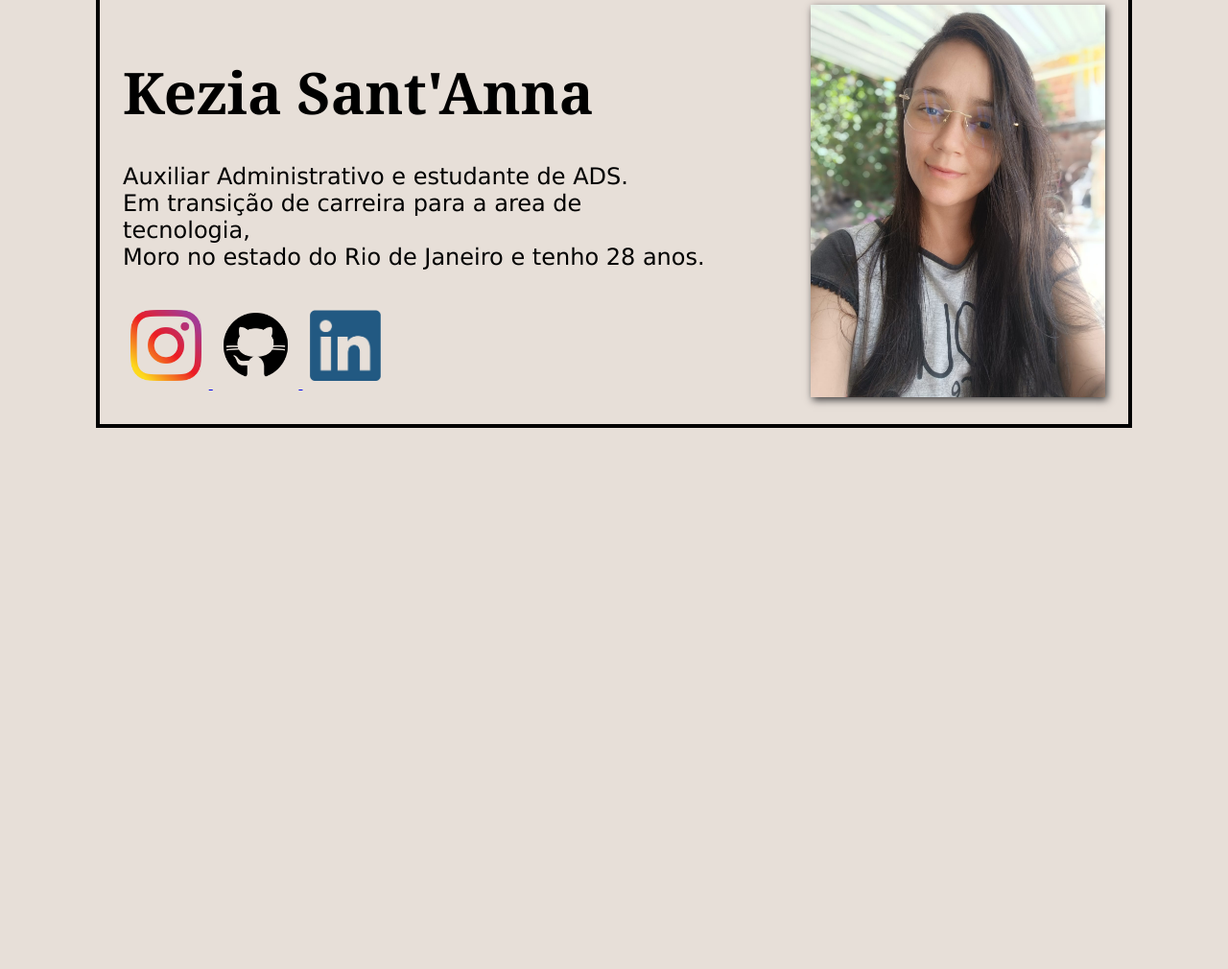
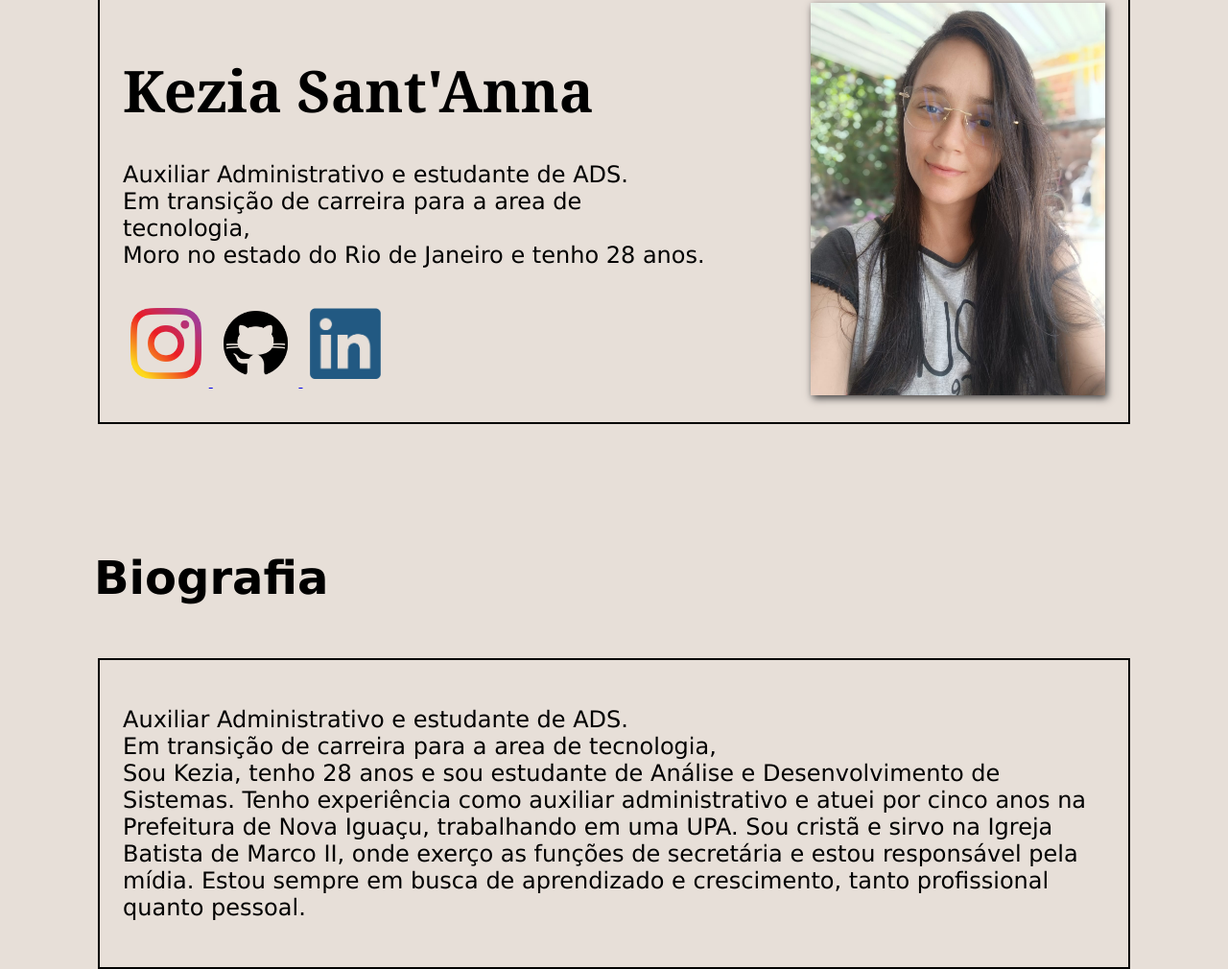
Before and after one commit to Kezia-SantAnna/portif-lio, a plain HTML site: page index.html in a window 1280 px wide. Shown: the part 118-1128 px from the top of the page at 96% size. Before the commit the page ends 800 px from the top, so only its background shows below. Drawn offline with Linux system fonts and the light colour scheme.

Commit message:
adição da biografia e scroll

```diff
--- a/index.html
+++ b/index.html
@@ -9,7 +9,7 @@
   <body>
     <div class="main-div">
       <nav>
-        <a>Biografia</a>
+        <a id="biografia">Biografia</a>
         <a>Habilidades</a>
         <a>Certificados</a>
         <a>Sobre Mim</a>
@@ -23,13 +23,25 @@
             Moro no estado do Rio de Janeiro e tenho 28 anos.
           </p>
           <div class="social-box">
-            <a href="https://www.instagram.com/kezia.santanna" target="_blank" class="social-item">
+            <a
+              href="https://www.instagram.com/kezia.santanna"
+              target="_blank"
+              class="social-item"
+            >
               <img src="assets/insta.png" alt="instagram" />
             </a>
-            <a class="social-item" href="https://github.com/Kezia-SantAnna" target="_blank">
-              <img src="assets/github.png"  alt="github" />
+            <a
+              class="social-item"
+              href="https://github.com/Kezia-SantAnna"
+              target="_blank"
+            >
+              <img src="assets/github.png" alt="github" />
             </a>
-            <a href="https://www.linkedin.com/in/kezia-sant-anna-b99a92218" target="_blank" class="social-item">
+            <a
+              href="https://www.linkedin.com/in/kezia-sant-anna-b99a92218"
+              target="_blank"
+              class="social-item"
+            >
               <img src="assets/linkedin.png" alt="linkedin" />
             </a>
           </div>
@@ -38,17 +50,26 @@
           <img src="assets/perfil.jpg" alt="Foto perfil" />
         </div>
       </main>
+      <div class="topico">
+        <h3 id="bio">Biografia</h3>
+      </div>
+      <section class="container-box">
+        <div>
+          <p>
+            Auxiliar Administrativo e estudante de ADS.<br />
+            Em transição de carreira para a area de tecnologia, <br />
 
-      <!--  -->
-      <!-- <section>
-        <h2 id="obout">Sobre Mim!</h2>
-        <p>
-          Auxiliar Administrativo e estudante de ADS.<br />
-          Em transição de carreira para a area de tecnologia, <br />
-          Lorem ipsum dolor sit amet consectetur adipisicing elit. Quasi fugiat ipsum exercitationem hic. Corrupti unde aliquam tempora voluptas atque ea illum similique fugiat consectetur? Quas itaque accusamus ad asperiores optio.
-        </p>
-      </section> -->
-      <!--  -->
+            Sou Kezia, tenho 28 anos e sou estudante de Análise e
+            Desenvolvimento de Sistemas. Tenho experiência como auxiliar
+            administrativo e atuei por cinco anos na Prefeitura de Nova Iguaçu,
+            trabalhando em uma UPA. Sou cristã e sirvo na Igreja Batista de
+            Marco II, onde exerço as funções de secretária e estou responsável
+            pela mídia. Estou sempre em busca de aprendizado e crescimento,
+            tanto profissional quanto pessoal.
+          </p>
+        </div>
+      </section>
     </div>
+    <script src="portifolio.js"></script>
   </body>
 </html>
--- a/portifolio.css
+++ b/portifolio.css
@@ -32,6 +32,14 @@ h2 {
   margin-bottom: 0;
 }
 
+h3 {
+  font-family: Verdana, Geneva, Tahoma, sans-serif;
+  font-size: 48px;
+  color: black;
+  margin-left: 98px;
+  margin-top: 60px;
+}
+
 img {
   width: 100%;
 }
@@ -40,6 +48,10 @@ p {
   font-size: 24px;
   font-family: "Lucida Sans", "Lucida Sans Regular", "Lucida Grande",
     "Lucida Sans Unicode", Geneva, Verdana, sans-serif;
+}
+
+.topico {
+  margin-top: 72px;
 }
 
 .social-item > img:active {
@@ -70,7 +82,7 @@ p {
 }
 
 .container-box {
-  border: solid 4px black;
+  border: solid 2px black;
   padding: 24px;
   width: 80%;
   margin: auto;
@@ -105,6 +117,11 @@ nav {
 h2 {
   font-size: 30px;
 }
+
+h3 {
+  font-size: 30px;
+}
+
 p {
   font-size: 16px;
 }
--- /dev/null
+++ b/portifolio.js
@@ -0,0 +1,13 @@
+// window.scrollTo({ top: 0, behavior: 'smooth' });
+
+// const element = document.getElementById('bio');
+// element.scrollTo({ top: element.scrollHeight, behavior: 'smooth' });
+
+document.getElementById("biografia").addEventListener("click", function () {
+  const element = document.getElementById("bio");
+  window.scrollTo({
+    top: element.offsetTop,
+    behavior: "smooth",
+  });
+  console.log(element.offsetTop);
+});
```
